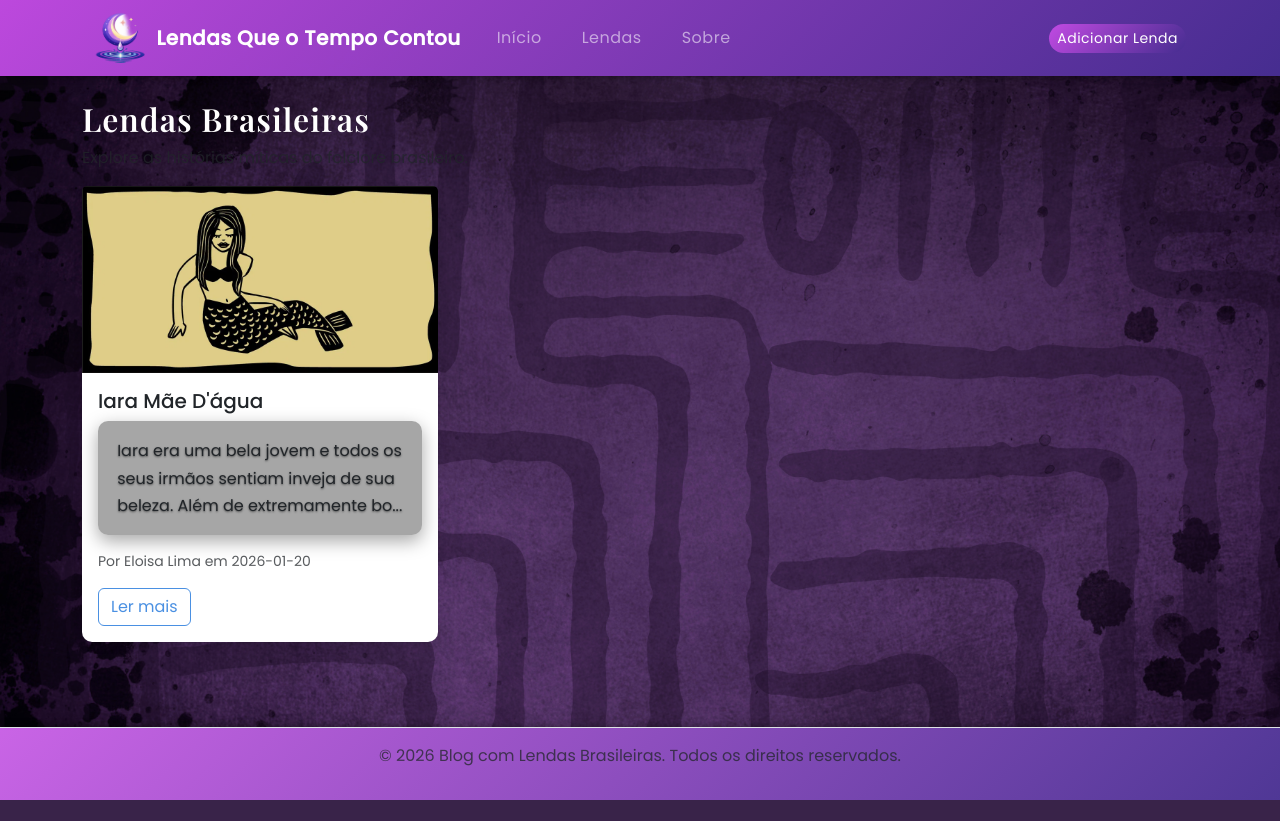
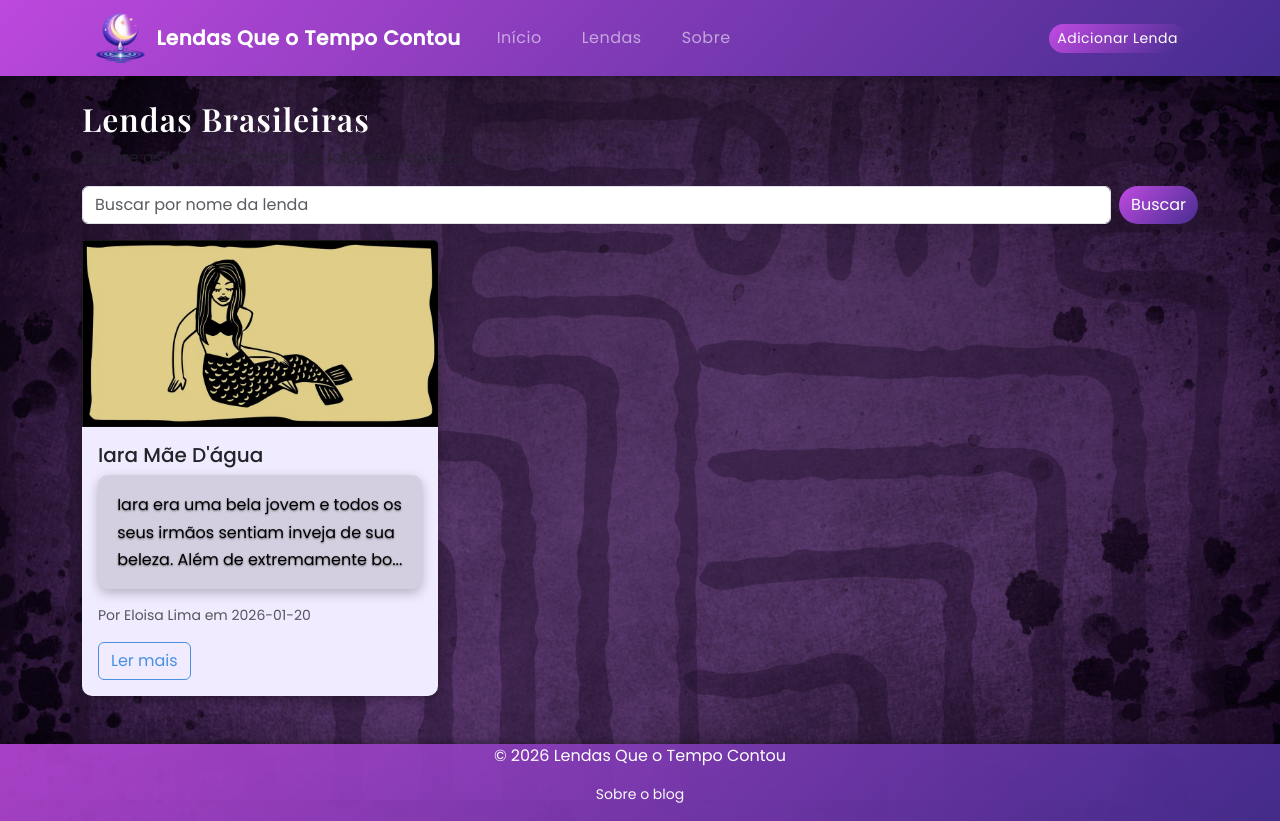
Before and after one commit to limaeloisa/projeto-AWEB-4BM, a Flask app: page /lendas in a window 1280 px wide. Before the commit the page ends 800 px from the top, so only its background shows below. Run offline with Flask 3, Linux system fonts and the light colour scheme; data comes from the database, SQL or seed files in the repository.

Commit message:
atualização básica

```diff
--- a/app.py
+++ b/app.py
@@ -40,13 +40,31 @@ def sobre():
 
 @app.route('/lendas')
 def lendas():
-    lendas_usuario = executar_sql(
-        """SELECT id, title AS titulo, content AS conteudo,
-                  author AS autor, date AS data_publicacao, image AS imagem
-           FROM posts ORDER BY date DESC""",
-        todos=True
-    )
+    termo = request.args.get('q', '')  # pega o termo de busca do formulário
+
+    if termo:
+        # filtra pelo título contendo o termo
+        sql = """
+            SELECT id, title AS titulo, content AS conteudo,
+                   author AS autor, date AS data_publicacao, image AS imagem
+            FROM posts
+            WHERE title LIKE %s
+            ORDER BY date DESC
+        """
+        params = ('%' + termo + '%',)
+        lendas_usuario = executar_sql(sql, params=params, todos=True)
+    else:
+        # sem filtro: mostra todas
+        sql = """
+            SELECT id, title AS titulo, content AS conteudo,
+                   author AS autor, date AS data_publicacao, image AS imagem
+            FROM posts
+            ORDER BY date DESC
+        """
+        lendas_usuario = executar_sql(sql, todos=True)
+
     return render_template('lendas.html', user_legends=lendas_usuario)
+
 
 
 @app.route('/detalhe/<int:legenda>')
--- a/static/css/style.css
+++ b/static/css/style.css
@@ -160,19 +160,25 @@ header nav a:hover {
 }
 
 /* ===== CARDS DAS LENDAS ===== */
+.card {
+    background-color: #f0ebff;
+    border: none;
+    border-radius: 10px;
+    box-shadow: 0 4px 12px rgba(0,0,0,0.3);
+    transition: transform 0.2s;
+}
+.card:hover {
+    transform: translateY(-6px);
+}
 .card-text {
-    background: rgba(0, 0, 0, 0.35);
+    background: rgba(47, 47, 47, 0.15);
+    color: #000000;
     padding: 1rem 1.2rem;
     border-radius: 10px;
-    box-shadow: 0 6px 18px rgba(0, 0, 0, 0.35);
+    box-shadow: 0 4px 12px rgba(0, 0, 0, 0.25);
     line-height: 1.7;
-
-}
-
-.card-text {
     text-shadow: 0 1px 2px rgba(0,0,0,0.5);
 }
-
 /* ===== SOBRE ===== */
 .sobre-box {
     background: rgba(67, 17, 107, 0.459);
--- a/templates/base.html
+++ b/templates/base.html
@@ -81,10 +81,14 @@
 </main>
 
 <!-- FOOTER -->
-<footer class="bg-light text-muted p-3 text-center border-top mt-auto">
-    <p>&copy; 2026 Blog com Lendas Brasileiras. Todos os direitos reservados.</p>
+<footer class="text-center mt-auto">
+    <p>&copy; 2026 Lendas Que o Tempo Contou</p>
+    <p class="small">
+        <a href="{{ url_for('sobre') }}" class="text-decoration-none text-light">
+            Sobre o blog
+        </a>
+    </p>
 </footer>
-
 <!-- JS -->
 <script src="https://cdn.jsdelivr.net/npm/bootstrap@5.3.0/dist/js/bootstrap.bundle.min.js"></script>
 <script src="{{ url_for('static', filename='js/script.js') }}"></script>
--- a/templates/lendas.html
+++ b/templates/lendas.html
@@ -3,6 +3,12 @@
 {% block content %}
 <h2>Lendas Brasileiras</h2>
 <p class="text-muted">Explore as histórias míticas do folclore brasileiro.</p>
+
+<!-- FORMULÁRIO DE BUSCA -->
+<form method="GET" action="{{ url_for('lendas') }}" class="d-flex mb-3">
+    <input type="text" name="q" class="form-control me-2" placeholder="Buscar por nome da lenda" value="{{ request.args.get('q', '') }}">
+    <button type="submit" class="btn btn-purple">Buscar</button>
+</form>
 
 <div class="row">
     {% for legend in user_legends %}
@@ -45,6 +51,7 @@
             </div>
         </div>
     </div>
+    {% else %}
+    <p>Nenhuma lenda encontrada.</p>
     {% endfor %}
-</div>
-{% endblock %}
+    {% endblock %}
```
